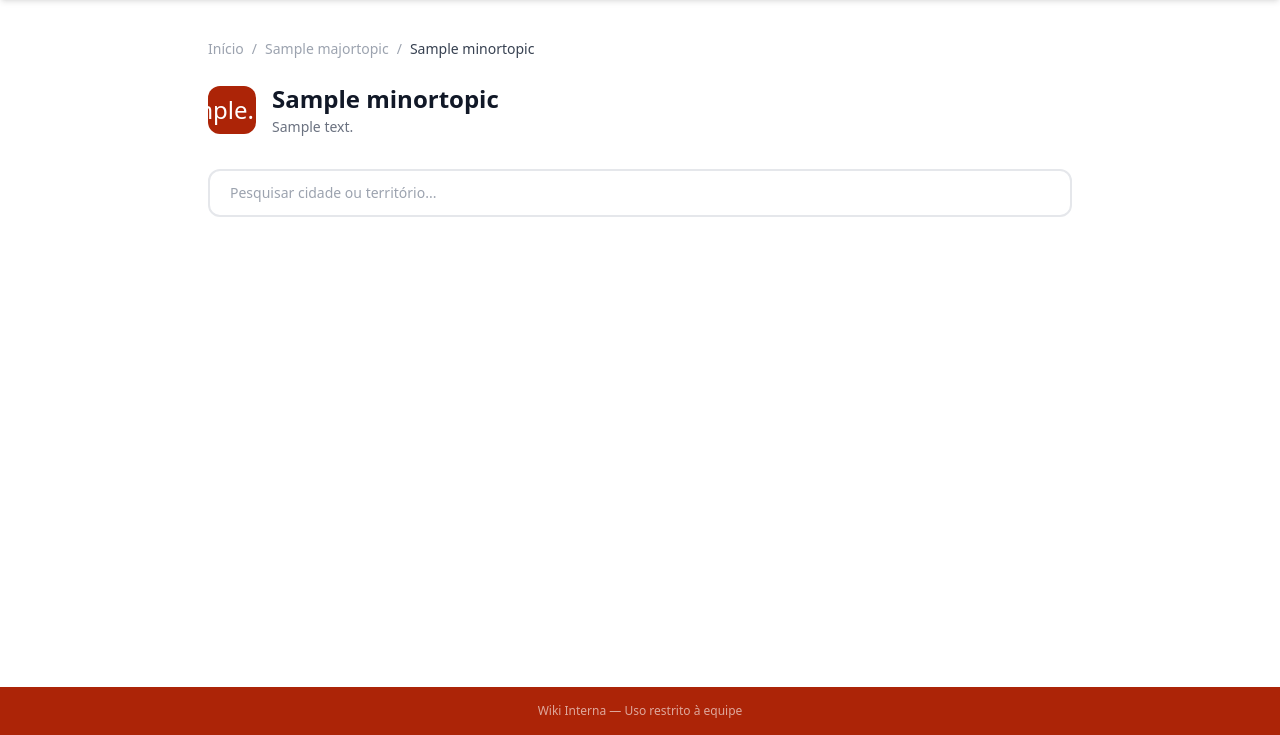
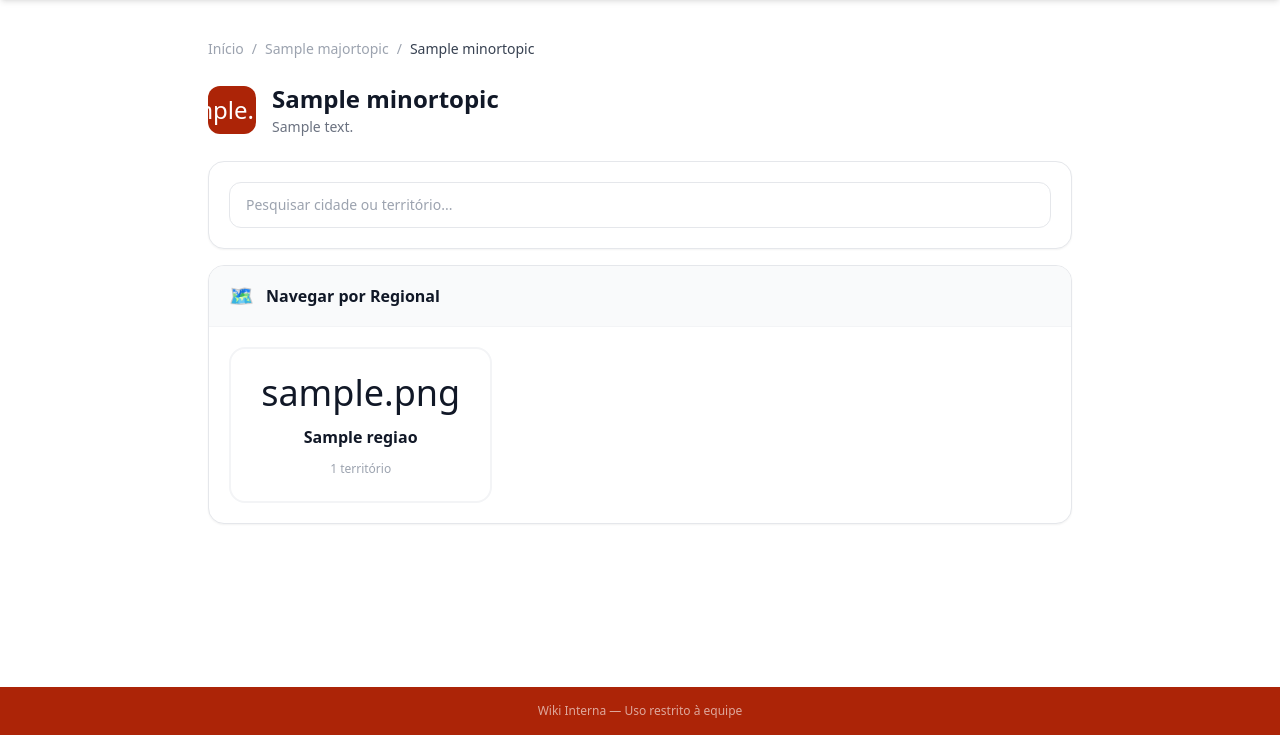
Before and after one commit to Lice030961/wiki-interna, a Django app: a page that uses templates/regionais.html in a window 1280 px wide. Shown: the part 65-800 px from the top of the page. Run offline with Django 5.2, Linux system fonts and the light colour scheme; tables that the repository leaves empty hold one stand-in row (values such as "Sample post"); some libraries are stand-ins or nearby versions.

Commit message:
Correcao do sistema de regionais

```diff
--- a/core/models.py
+++ b/core/models.py
@@ -91,6 +91,7 @@ class GlossaryTerm(models.Model):
 
 class Regiao(models.Model):
     nome = models.CharField(max_length=200)
+    icon = models.CharField(max_length=10, blank=True, default='🌎')
     order = models.PositiveIntegerField(default=0)
 
     class Meta:
--- a/core/views.py
+++ b/core/views.py
@@ -158,6 +158,7 @@ def minor_topic(request, major_slug, minor_slug):
             {
                 'id': r.id,
                 'nome': r.nome,
+                'icon': r.icon or '🌎',
                 'territorios': [
                     {
                         'id': t.id,
@@ -463,8 +464,9 @@ def admin_regionais(request):
 def admin_regiao_create(request):
     if request.method == 'POST':
         nome = request.POST.get('nome', '').strip()
+        icon = request.POST.get('icon', '').strip() or '🌎'
         if nome:
-            Regiao.objects.create(nome=nome)
+            Regiao.objects.create(nome=nome, icon=icon)
         return redirect('admin_regionais')
     return render(request, 'admin/regiao_form.html', {'action': 'Criar', 'obj': None})
 
@@ -475,8 +477,10 @@ def admin_regiao_edit(request, regiao_id):
     regiao = get_object_or_404(Regiao, id=regiao_id)
     if request.method == 'POST':
         nome = request.POST.get('nome', '').strip()
+        icon = request.POST.get('icon', '').strip() or '🌎'
         if nome:
             regiao.nome = nome
+            regiao.icon = icon
             regiao.save()
         return redirect('admin_regionais')
     return render(request, 'admin/regiao_form.html', {'action': 'Editar', 'obj': regiao})
--- a/templates/admin/regiao_form.html
+++ b/templates/admin/regiao_form.html
@@ -16,6 +16,12 @@
       <input type="text" name="nome" required autofocus value="{{ obj.nome|default:'' }}"
              class="w-full border border-gray-300 rounded-lg px-4 py-2.5 text-sm focus:outline-none focus:ring-2 focus:ring-brand-red" />
     </div>
+    <div>
+      <label class="block text-sm font-semibold text-gray-700 mb-1">Ícone (emoji)</label>
+      <input type="text" name="icon" value="{{ obj.icon|default:'🌎' }}" maxlength="10"
+             placeholder="Ex: 🌎"
+             class="w-32 border border-gray-300 rounded-lg px-4 py-2.5 text-sm focus:outline-none focus:ring-2 focus:ring-brand-red" />
+    </div>
     <div class="flex gap-3 pt-2">
       <button type="submit"
               class="bg-brand-red text-white font-bold px-6 py-2.5 rounded-lg hover:bg-brand-redhov transition text-sm">
--- a/templates/admin/regionais.html
+++ b/templates/admin/regionais.html
@@ -28,7 +28,7 @@
 
       <!-- Cabeçalho da Região -->
       <div class="flex items-center gap-3 px-5 py-4 bg-gray-50 border-b border-gray-100">
-        <span class="text-xl">🌎</span>
+        <span class="text-xl">{{ regiao.icon|default:"🌎" }}</span>
         <span class="font-bold text-gray-900 flex-1">{{ regiao.nome }}</span>
         <div class="flex gap-2 shrink-0">
           <a href="{% url 'admin_territorio_create' %}?regiao_id={{ regiao.id }}"
--- a/templates/regionais.html
+++ b/templates/regionais.html
@@ -12,7 +12,7 @@
     <span class="text-gray-700 font-medium">{{ topic.title }}</span>
   </nav>
 
-  <div class="flex items-center gap-4 mb-8">
+  <div class="flex items-center gap-4 mb-6">
     <div class="w-12 h-12 bg-brand-red rounded-xl flex items-center justify-center text-white text-2xl shrink-0">
       {{ topic.icon|default:"🗺️" }}
     </div>
@@ -24,25 +24,31 @@
     </div>
     {% if user.is_staff or user.is_superuser %}
     <a href="{% url 'admin_regionais' %}"
-       class="shrink-0 bg-brand-red text-white font-bold text-sm px-4 py-2 rounded-lg hover:bg-brand-redhov transition">
+       class="shrink-0 border border-brand-red text-brand-red font-bold text-sm px-4 py-2 rounded-lg hover:bg-red-50 transition">
       Gerenciar
     </a>
     {% endif %}
   </div>
 
-  <!-- Busca -->
-  <div class="relative mb-8">
+  <!-- Banner de Pesquisa -->
+  <div class="bg-white border border-gray-200 rounded-2xl p-5 mb-4 shadow-sm">
     <input id="reg-search" type="text"
            placeholder="Pesquisar cidade ou território..."
            autocomplete="off"
-           class="w-full border-2 border-gray-200 rounded-xl px-5 py-3 text-sm focus:outline-none focus:border-brand-red transition" />
-    <div id="reg-results"
-         class="hidden absolute left-0 right-0 mt-1 bg-white border border-gray-200 rounded-xl shadow-xl overflow-hidden z-30"
-         style="max-height:300px;overflow-y:auto"></div>
+           class="w-full border border-gray-200 rounded-xl px-4 py-3 text-sm focus:outline-none focus:border-brand-red transition" />
+    <div id="reg-results" class="hidden mt-3 border border-gray-100 rounded-xl overflow-hidden"></div>
   </div>
 
-  <!-- Navegação drill-down -->
-  <div id="reg-nav"></div>
+  <!-- Banner de Navegação -->
+  <div class="bg-white border border-gray-200 rounded-2xl overflow-hidden shadow-sm">
+    <!-- Cabeçalho dinâmico -->
+    <div class="px-5 py-4 bg-gray-50 border-b border-gray-100 flex items-center gap-3">
+      <span id="nav-icon" class="text-xl">🗺️</span>
+      <div id="nav-title" class="font-bold text-gray-900 text-base">Navegar por Regional</div>
+    </div>
+    <!-- Conteúdo da navegação -->
+    <div id="reg-nav" class="p-5"></div>
+  </div>
 
 </div>
 {% endblock %}
@@ -54,23 +60,26 @@ var DATA = JSON.parse(document.getElementById('regionais-data').textContent);
 var selRegiao = null;
 var selTerritorio = null;
 
+// ── Render ────────────────────────────────────────────────────────────────────
 function render() {
   var nav = document.getElementById('reg-nav');
+  var navTitle = document.getElementById('nav-title');
+  var navIcon = document.getElementById('nav-icon');
 
   if (!selRegiao) {
-    // Nível 0: regiões
+    navIcon.textContent = '🗺️';
+    navTitle.textContent = 'Navegar por Regional';
     if (!DATA.length) {
-      nav.innerHTML = '<div class="text-center py-16 text-gray-400"><p class="text-4xl mb-3">🗺️</p><p class="text-sm">Nenhuma região cadastrada ainda.</p></div>';
+      nav.innerHTML = '<div class="text-center py-10 text-gray-400"><p class="text-sm">Nenhuma região cadastrada ainda.</p></div>';
       return;
     }
     nav.innerHTML =
-      '<p class="text-xs font-bold uppercase tracking-widest text-brand-red mb-4">Selecione uma região</p>' +
       '<div class="grid grid-cols-1 sm:grid-cols-3 gap-4">' +
       DATA.map(function(r) {
         return '<button onclick="pickRegiao(' + r.id + ')" ' +
           'class="group flex flex-col items-center gap-3 p-6 border-2 border-gray-100 rounded-2xl ' +
           'hover:border-brand-red hover:shadow-md transition bg-white text-center">' +
-          '<span class="text-4xl">🌎</span>' +
+          '<span class="text-4xl">' + r.icon + '</span>' +
           '<span class="font-bold text-gray-900 group-hover:text-brand-red transition">' + r.nome + '</span>' +
           '<span class="text-xs text-gray-400">' + r.territorios.length + ' território' + (r.territorios.length !== 1 ? 's' : '') + '</span>' +
           '</button>';
@@ -80,14 +89,17 @@ function render() {
   }
 
   if (!selTerritorio) {
-    // Nível 1: territórios
+    navIcon.textContent = selRegiao.icon;
+    navTitle.innerHTML =
+      '<button onclick="pickRegiao(null)" class="text-brand-red hover:underline font-bold">Regionais</button>' +
+      '<span class="text-gray-400 mx-2">/</span>' +
+      '<span>' + selRegiao.nome + '</span>';
+
+    if (!selRegiao.territorios.length) {
+      nav.innerHTML = '<p class="text-sm text-gray-400 text-center py-8">Nenhum território nesta regional.</p>';
+      return;
+    }
     nav.innerHTML =
-      '<div class="flex items-center gap-3 mb-5">' +
-        '<button onclick="pickRegiao(null)" class="text-brand-red hover:underline text-sm font-semibold">← Regiões</button>' +
-        '<span class="text-gray-300">/</span>' +
-        '<span class="text-gray-800 font-bold">' + selRegiao.nome + '</span>' +
-      '</div>' +
-      (selRegiao.territorios.length ? (
       '<div class="grid grid-cols-1 sm:grid-cols-2 gap-3">' +
       selRegiao.territorios.map(function(t) {
         return '<button onclick="pickTerritorio(' + t.id + ')" ' +
@@ -100,32 +112,31 @@ function render() {
           '</div>' +
           '</button>';
       }).join('') +
-        '</div>'
-      ) : '<p class="text-sm text-gray-400 py-10 text-center">Nenhum território nesta região.</p>');
+      '</div>';
     return;
   }
 
-  // Nível 2: cidades
+  navIcon.textContent = selRegiao.icon;
+  navTitle.innerHTML =
+    '<button onclick="pickRegiao(null)" class="text-brand-red hover:underline font-bold">Regionais</button>' +
+    '<span class="text-gray-400 mx-2">/</span>' +
+    '<button onclick="pickTerritorio(null)" class="text-brand-red hover:underline font-bold">' + selRegiao.nome + '</button>' +
+    '<span class="text-gray-400 mx-2">/</span>' +
+    '<span>' + selTerritorio.nome + '</span>';
+
+  if (!selTerritorio.cidades.length) {
+    nav.innerHTML = '<p class="text-sm text-gray-400 text-center py-8">Nenhuma cidade neste território.</p>';
+    return;
+  }
   nav.innerHTML =
-    '<div class="flex items-center gap-3 mb-5 flex-wrap">' +
-      '<button onclick="pickRegiao(null)" class="text-brand-red hover:underline text-sm font-semibold">← Regiões</button>' +
-      '<span class="text-gray-300">/</span>' +
-      '<button onclick="pickTerritorio(null)" class="text-brand-red hover:underline text-sm font-semibold">' + selRegiao.nome + '</button>' +
-      '<span class="text-gray-300">/</span>' +
-      '<span class="text-gray-800 font-bold text-sm">' + selTerritorio.nome + '</span>' +
-    '</div>' +
-    (selTerritorio.cidades.length ? (
-      '<div class="bg-white border border-gray-100 rounded-2xl p-6 shadow-sm">' +
     '<div class="grid grid-cols-2 sm:grid-cols-3 gap-y-2 gap-x-4">' +
     selTerritorio.cidades.map(function(c) {
-          return '<div class="flex items-center gap-2 py-1">' +
-            '<span class="text-brand-red text-xs">•</span>' +
+      return '<div class="flex items-center gap-2 py-1.5">' +
+        '<span class="text-brand-red text-xs font-bold">•</span>' +
         '<span class="text-sm text-gray-700">' + c + '</span>' +
         '</div>';
     }).join('') +
-        '</div>' +
-      '</div>'
-    ) : '<p class="text-sm text-gray-400 py-10 text-center">Nenhuma cidade neste território.</p>');
+    '</div>';
 }
 
 function pickRegiao(id) {
@@ -135,18 +146,17 @@ function pickRegiao(id) {
 }
 
 function pickTerritorio(id) {
-  if (!id) { selTerritorio = null; render(); return; }
-  selTerritorio = selRegiao.territorios.find(function(t) { return t.id === id; });
+  selTerritorio = id ? selRegiao.territorios.find(function(t) { return t.id === id; }) : null;
   render();
 }
 
-// Busca
-var searchInput = document.getElementById('reg-search');
-var searchResults = document.getElementById('reg-results');
+// ── Busca ─────────────────────────────────────────────────────────────────────
+var regInput = document.getElementById('reg-search');
+var regResults = document.getElementById('reg-results');
 
-searchInput.addEventListener('input', function() {
+regInput.addEventListener('input', function() {
   var q = this.value.trim().toLowerCase();
-  if (!q) { searchResults.classList.add('hidden'); return; }
+  if (!q) { regResults.classList.add('hidden'); return; }
 
   var matches = [];
   DATA.forEach(function(r) {
@@ -163,30 +173,25 @@ searchInput.addEventListener('input', function() {
   });
 
   if (!matches.length) {
-    searchResults.innerHTML = '<p class="px-4 py-3 text-sm text-gray-400">Nenhum resultado.</p>';
+    regResults.innerHTML = '<p class="px-4 py-3 text-sm text-gray-400">Nenhum resultado encontrado.</p>';
   } else {
-    searchResults.innerHTML = matches.slice(0, 15).map(function(m) {
+    regResults.innerHTML = matches.slice(0, 15).map(function(m) {
       return '<button onclick="goTo(' + m.rId + ',' + m.tId + ')" ' +
-        'class="w-full text-left px-4 py-3 hover:bg-gray-50 border-b last:border-0 transition">' +
+        'class="w-full text-left px-4 py-3 hover:bg-gray-50 border-b border-gray-100 last:border-0 transition">' +
         '<span class="text-sm text-gray-800">' + m.label + '</span>' +
         '</button>';
     }).join('');
   }
-  searchResults.classList.remove('hidden');
-});
-
-document.addEventListener('click', function(e) {
-  if (!e.target.closest('#reg-search') && !e.target.closest('#reg-results')) {
-    searchResults.classList.add('hidden');
-  }
+  regResults.classList.remove('hidden');
 });
 
 function goTo(rId, tId) {
   selRegiao = DATA.find(function(r) { return r.id === rId; });
   selTerritorio = selRegiao.territorios.find(function(t) { return t.id === tId; });
-  searchResults.classList.add('hidden');
-  searchInput.value = '';
+  regResults.classList.add('hidden');
+  regInput.value = '';
   render();
+  document.getElementById('reg-nav').scrollIntoView({ behavior: 'smooth', block: 'start' });
 }
 
 render();
```
Also changed, not shown: templates/admin/dashboard.html (+0 -7 lines), core/migrations/0004_regiao_icon.py (added). Lines whose indentation alone changed are shown as unchanged.
